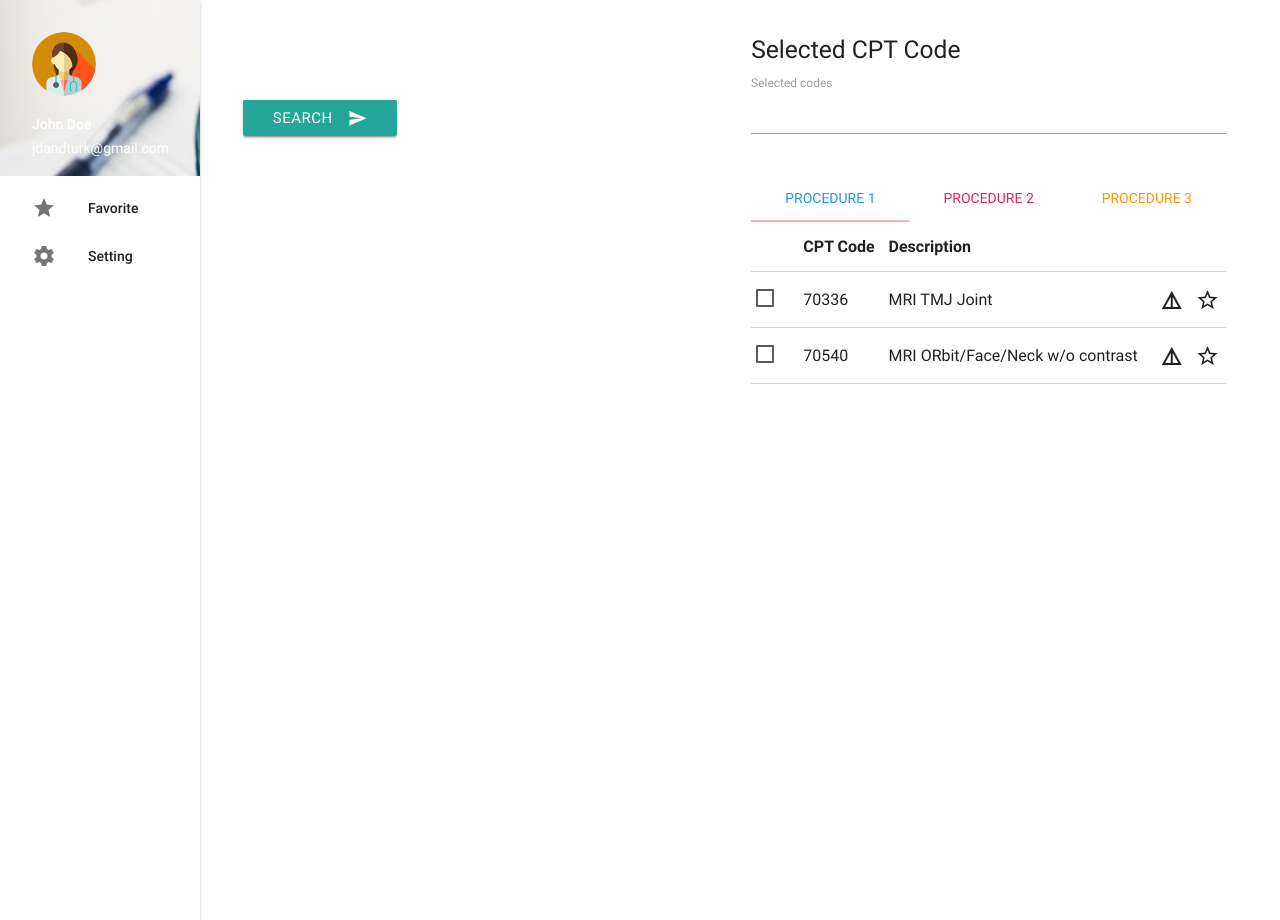
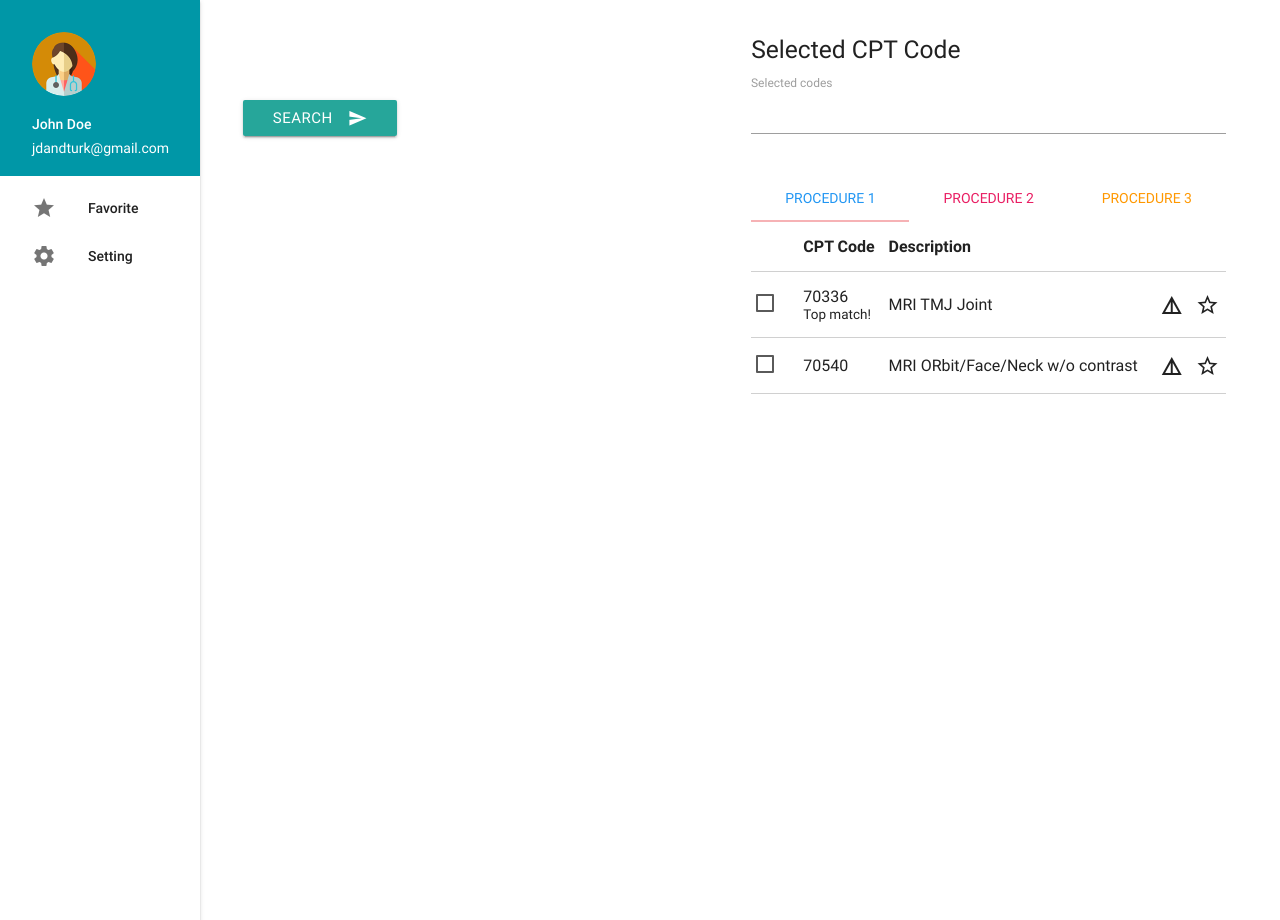
Before and after one commit to karadaharu/healthpp, a Django app: page /code_search/ in a window 1280 px wide. Run offline with Django 3.2, Linux system fonts and the light colour scheme; some libraries are stand-ins or nearby versions.

Commit message:
add probablity notation

```diff
--- a/code_search/static/code_search/style.css
+++ b/code_search/static/code_search/style.css
@@ -20,3 +20,9 @@
 .tab3 {
   color:#fccae6;
 }
+.background {
+  background-color:#0097a7
+}
+.top-prob{
+  font-size: 0.9rem;
+}
--- a/code_search/templates/code_search/index.html
+++ b/code_search/templates/code_search/index.html
@@ -16,7 +16,7 @@
   <ul id="slide-out" class="side-nav fixed">
     <li><div class="user-view">
       <div class="background">
-        <img src="{% static 'code_search/img/background.jpg' %}">
+        <!-- <img src="{% static 'code_search/img/background.jpg' %}"> -->
       </div>
       <a href="#!user"><img class="circle" src="{% static 'code_search/img/user.png' %}"></a>
       <a href="#!name"><span class="white-text name">John Doe</span></a>
@@ -89,7 +89,7 @@ As the heart beats, it pumps blood through a system of blood vessels, called the
                 <input type="checkbox" data-code="70336" id="check1" class="checkbox" />
                 <label for="check1"></label>
               </td>
-              <td>70336</td>
+              <td>70336<br><span class="top-prob">Top match!</span></td>
               <td>MRI TMJ Joint</td>
               <td>
                 <i class="material-icons">details</i>
```
